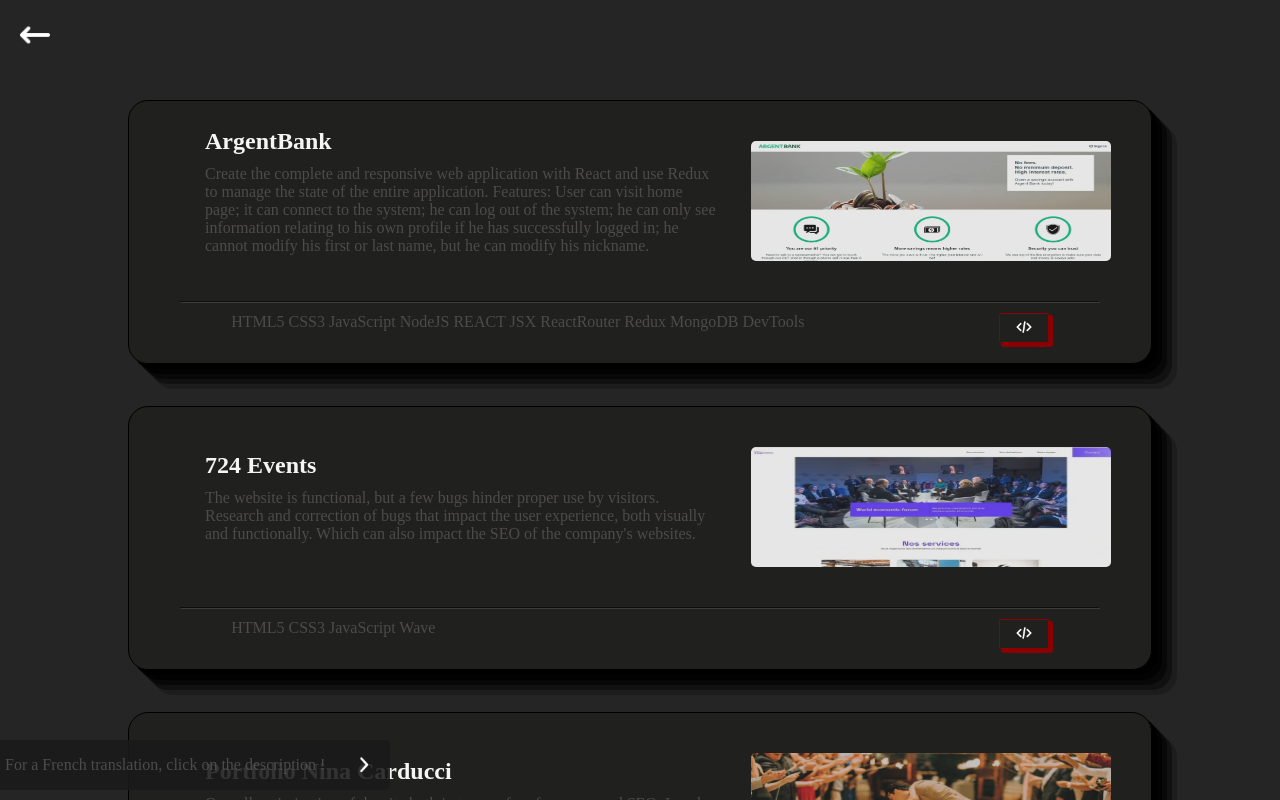
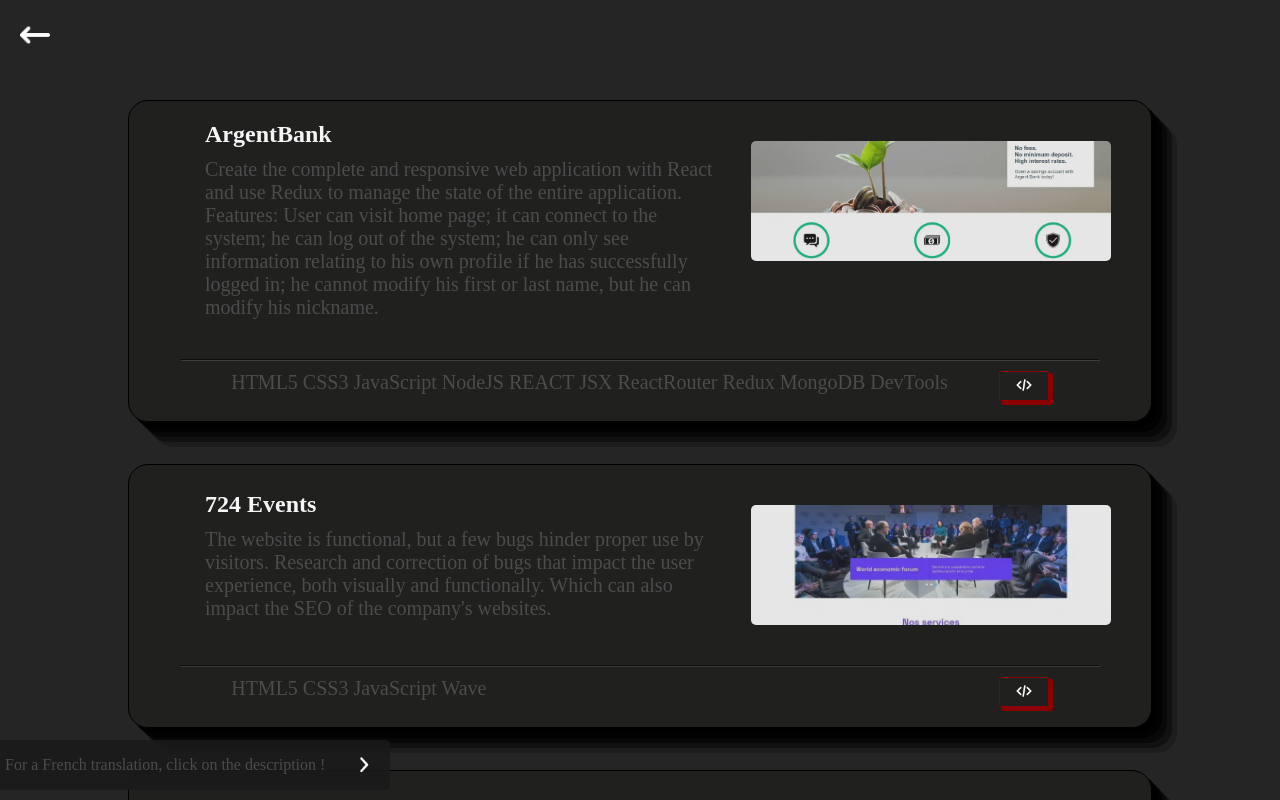
Before and after one commit to Epouvaantail/portfolio, a React (Create React App) app: page /Projects in a window 1280 px wide. Shown: the top 800 px of the page. Built offline with nearby package versions, Linux system fonts and the light colour scheme; a web font is replaced by a local one.

Commit message:
Update projects.css

```diff
--- a/src/pages/project/projects.css
+++ b/src/pages/project/projects.css
@@ -108,6 +108,11 @@
   filter: contrast(0.8);
 	border-radius: 5px;
   margin: 30px 30px auto;
+  object-fit: cover;
+}
+
+.project p {
+  font-size: 20px;
 }
 
 .project button img {
```
